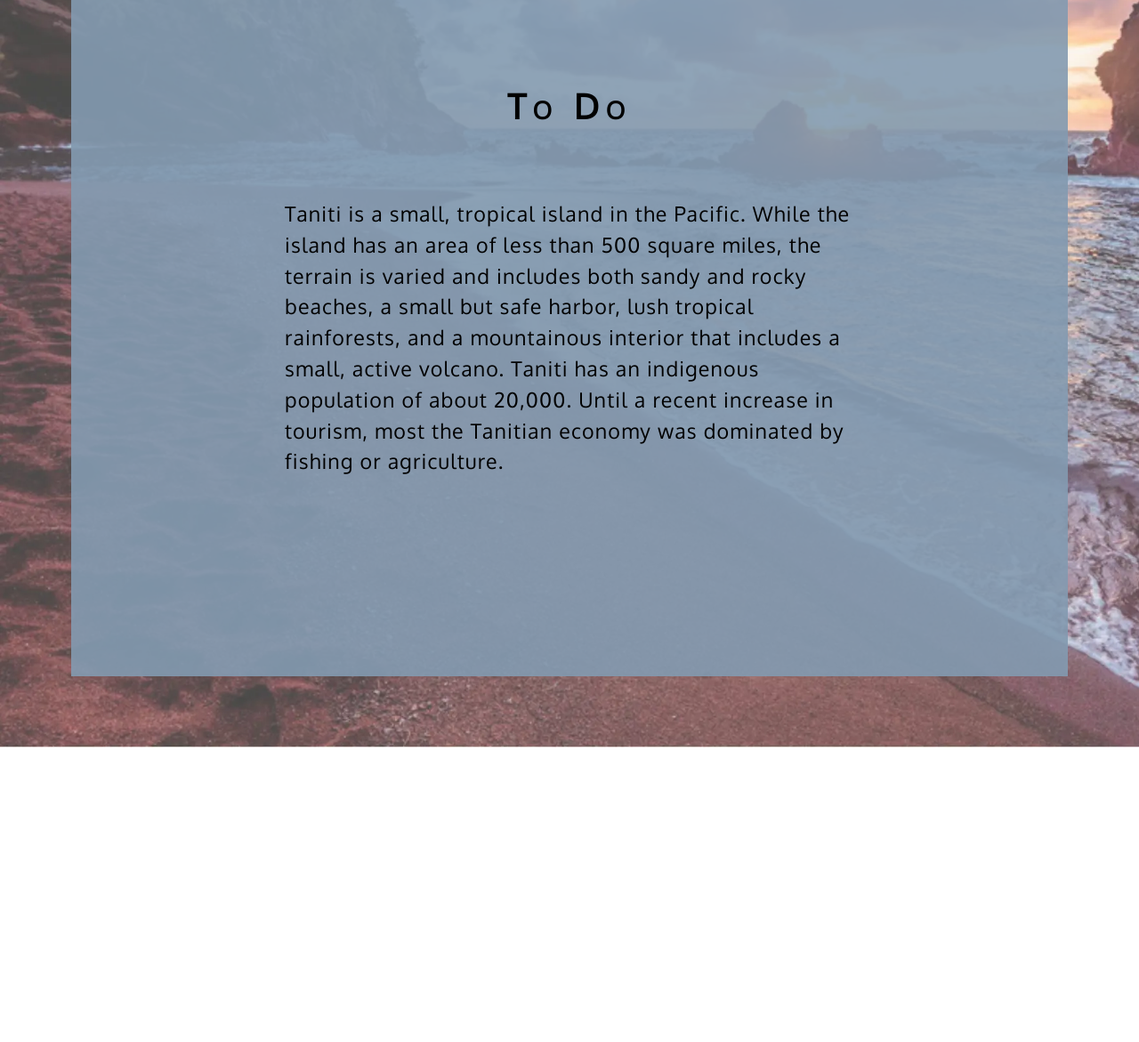
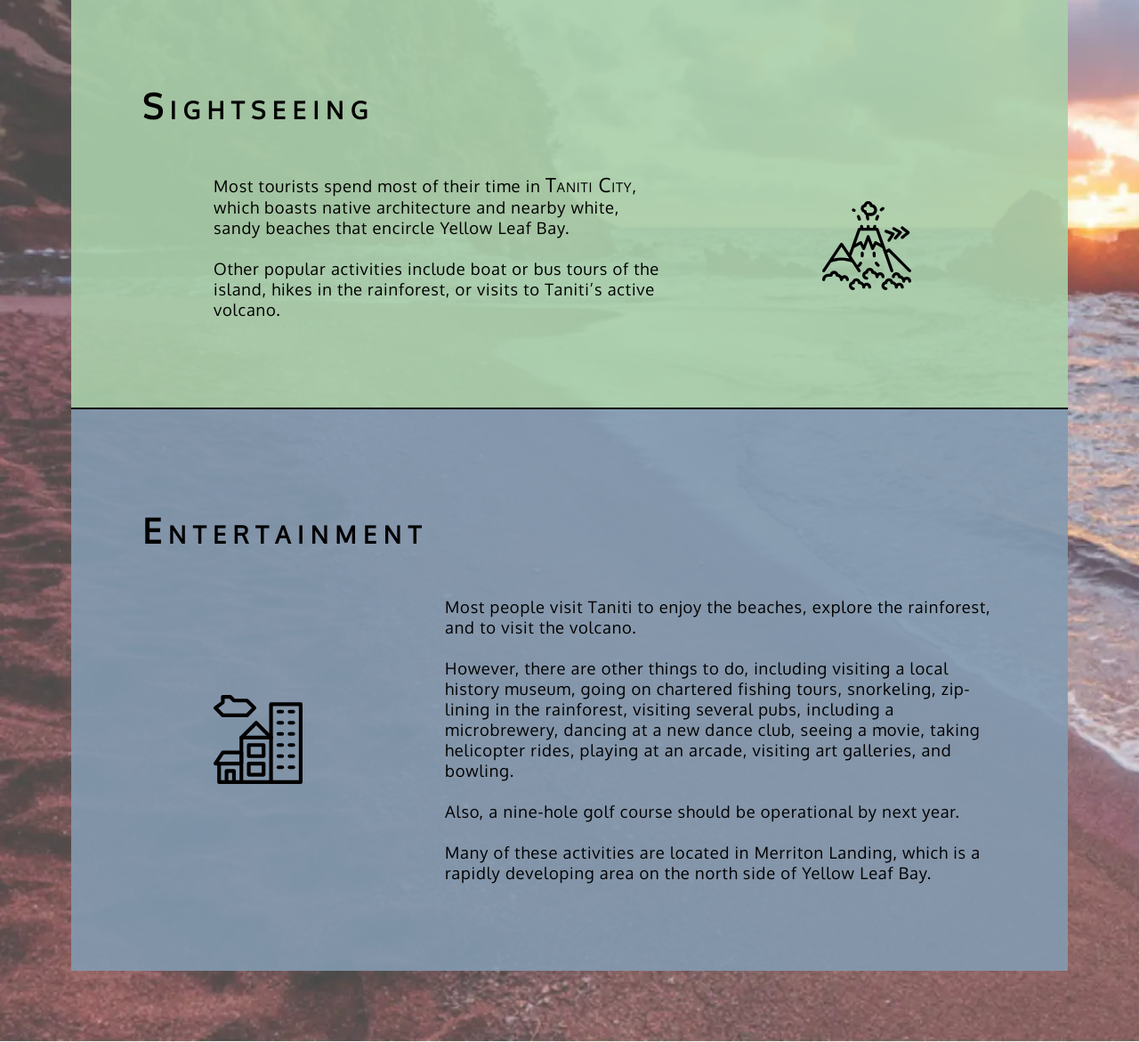
Before and after one commit to imbrandonj/taniti, a plain HTML site: page todo.html in a window 1280 px wide. Shown: the part 205-1376 px from the top of the page at 89% size. Before the commit the page ends 1045 px from the top, so only its background shows below. Drawn offline with Linux system fonts and the light colour scheme; a web font is replaced by a local one.

Commit message:
implements `transport.html` and `todo.html` with svgs

```diff
--- a/styles.css
+++ b/styles.css
@@ -37,6 +37,26 @@ h1, h2, h3, h4 {
     font-size: 1.2em;
 }
 
+.leftAlign {
+    text-align: left;
+    align-self: flex-start;
+}
+
+.rightAlign {
+    text-align: right;
+    align-self: flex-end;
+}
+
+.two-col {
+    display: flex;
+    justify-content: center;
+}
+
+hr {
+    margin: 0 5rem;
+    border: 1px solid black;
+}
+
 body {
     background-image: url(./assets/island.webp);
     background-size: cover;
@@ -55,7 +75,7 @@ h1 {
 h2 {
     font-size: 2em;
     letter-spacing: 0.1em;
-    margin: 2rem;
+    margin: 2rem 0;
 }
 
 h2 span {
@@ -103,16 +123,31 @@ section {
     display: flex;
     flex-direction: column;
     align-items: center;
-    margin: 5rem;
     padding: 5rem;
 }
 
-#landing {
+#landing, #dining, #entertainment, #gettingThere {
     background-color: var(--blue-overlay);
 }
 
-#stay, #faq {
+#stay, #grocery, #sightseeing, #there, #faq {
     background-color: var(--green-overlay);
+}
+
+#landing, #stay, #faq {
+    margin: 5rem;
+}
+
+#sightseeing, #entertainment, #gettingThere, #there {
+    margin: 0 5rem;
+}
+
+#grocery, #dining, #sightseeing, #gettingThere {
+    margin-top: 5rem;
+}
+
+#entertainment, #there {
+    margin-bottom: 5rem;
 }
 
 #landing p, #stay p {
@@ -138,7 +173,7 @@ section {
     width: 10em;
     gap: 0.5em;
     padding: 2em 0;
-    border: 1px solid black;
+    border: 1px solid var(--green-font);
     text-align: center;
 }
 
@@ -154,6 +189,54 @@ section {
     background-color: var(--blue-overlay);
 }
 
+#grocery, #dining {
+    width: 50%;
+}
+
+#dining {
+    margin-left: 5rem;
+}
+
+#grocery {
+    border-left: 1px solid black;
+    margin-right: 5rem;
+}
+
+#grocery .two-col {
+    gap: 5em;
+}
+
+#grocery h2, #dining h2, #sightseeing h2, #entertainment h2, #gettingThere h2, #there h2 {
+    align-self: flex-start;
+}
+
+#entertainment p, #sightseeing p {
+    font-size: 1.15rem;
+    letter-spacing: 0.05rem;
+}
+
+#sightseeing .two-col, #entertainment .two-col, #gettingThere .two-col, #there .two-col {
+    gap: 5rem;
+    align-items: center;
+}
+
+#sightseeing img {
+    margin: 0 6rem;
+}
+
+#gettingThere p, #there p {
+    font-size: 1.25rem;
+    letter-spacing: 0.05rem;
+}
+
+#entertainment img, #gettingThere img, #sightseeing p {
+    margin-left: 5rem;
+}
+
+#entertainment img, #there img {
+    margin-right: 5rem;
+}
+
 #faq li {
     display: flex;
     flex-direction: column;
@@ -161,6 +244,7 @@ section {
     width: 20em;
     gap: 1em;
     padding: 1em;
+    font-size: 1.1em;
     letter-spacing: 0.05em;
     text-align: center;
     border: 1px solid black;
--- a/todo.html
+++ b/todo.html
@@ -32,13 +32,29 @@
                 </ul>
             </nav>
         </header>
-        <section id="landing">
-            <h2><span class="smallCaps">To Do</span></h2>
-            <p>Taniti is a small, tropical island in the Pacific. While the island has an area of less than 500 square miles, the terrain is varied and includes both sandy and rocky beaches, a small but safe harbor, lush tropical rainforests, and a mountainous interior that includes a small, active volcano. Taniti has an indigenous population of about 20,000. Until a recent increase in tourism, most the Tanitian economy was dominated by fishing or agriculture.</p>
-            <ul>
-            </ul>
+        <section id="sightseeing">
+            <h2><span class="smallCaps">Sightseeing</span></h2>
+            <div class="two-col">
+                <p class="leftAlign">
+                    Most tourists spend most of their time in <span class="smallCaps">Taniti City</span>,<br>
+                    which boasts native architecture and nearby white, sandy beaches that encircle Yellow Leaf Bay.<br><br>
+                    Other popular activities include boat or bus tours of the island, hikes in the rainforest, or visits to Taniti’s active volcano.
+                </p>
+                <img src="./assets/volcano.svg" height="100" alt="volcano">
+            </div>
         </section>
-
+        <hr>
+        <section id="entertainment">
+            <h2><span class="smallCaps">Entertainment</span></h2>
+            <div class="two-col">
+                <img src="./assets/buildings.svg" height="100" alt="buildings">
+                <p>
+                    Most people visit Taniti to enjoy the beaches, explore the rainforest, and to visit the volcano.<br><br>
+                    However, there are other things to do, including visiting a local history museum, going on chartered fishing tours, snorkeling, zip-lining in the rainforest, visiting several pubs, including a microbrewery, dancing at a new dance club, seeing a movie, taking helicopter rides, playing at an arcade, visiting art galleries, and bowling.<br><br>
+                    Also, a nine-hole golf course should be operational by next year.<br><br>
+                    Many of these activities are located in Merriton Landing, which is a rapidly developing area on the north side of Yellow Leaf Bay. </p>
+            </div>
+        </section>
     </body>
 
 </html>
```
Also changed, not shown: eat.html (+20 -7 lines), index.html (+1 -0 lines), transport.html (+23 -5 lines), assets/airplane.svg (added), assets/bike.svg (added), assets/buildings.svg (added), assets/volcano.svg (added).
